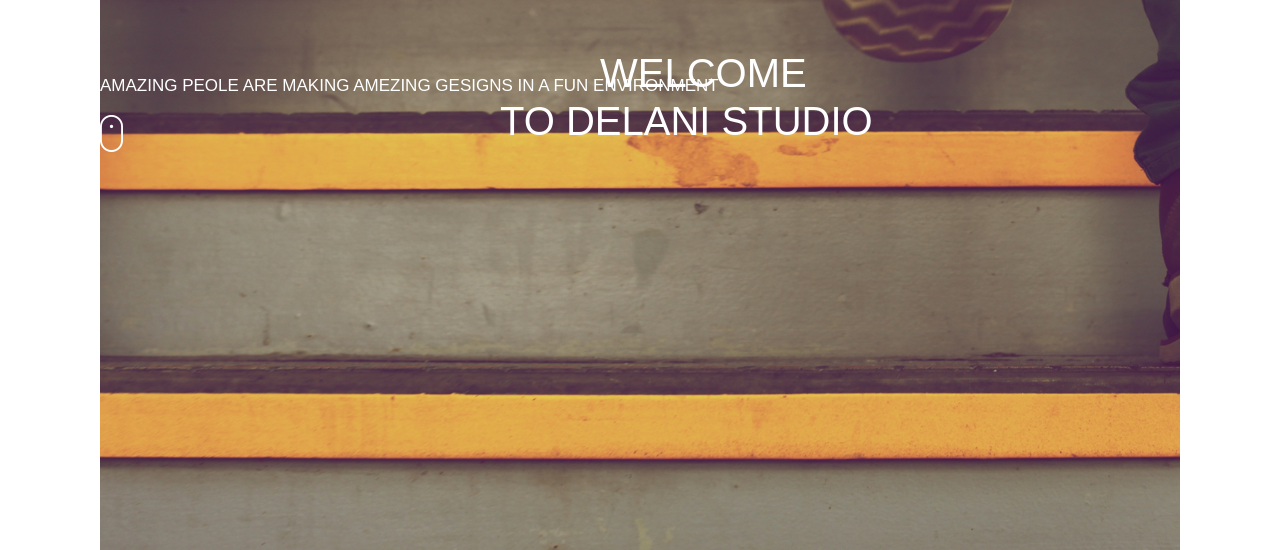
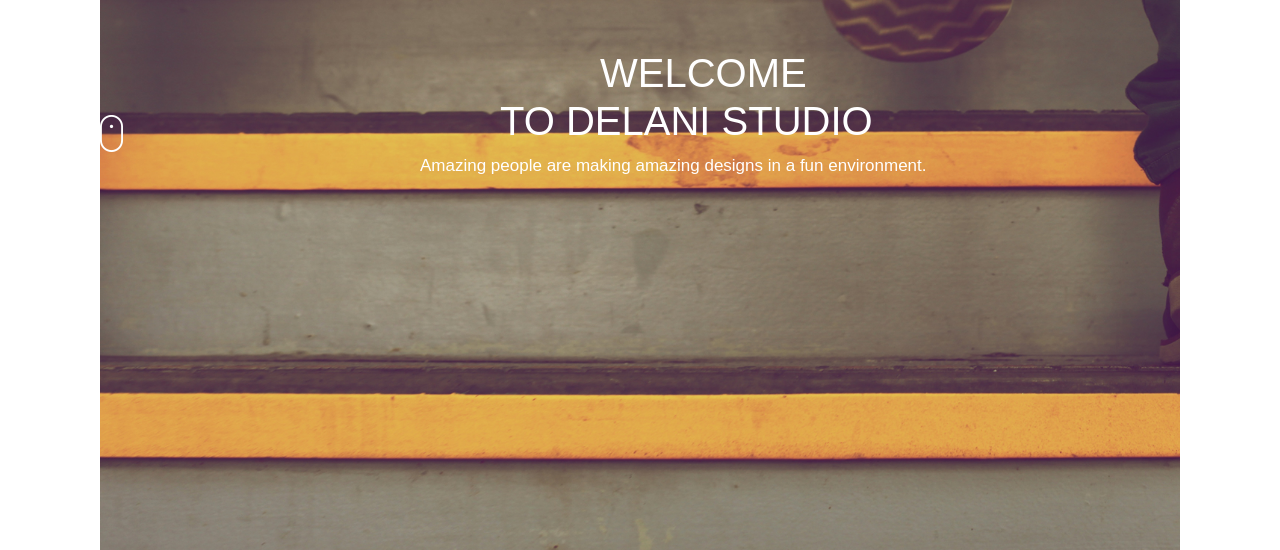
Before and after one commit to Kraft-Owaka/delani-studio-wk3-ip, a plain HTML site: page index.html in a window 1280 px wide. Shown: the part 247-797 px from the top of the page. Drawn offline with Linux system fonts and the light colour scheme; a web font is replaced by a local one.

Commit message:
changed the paragraph into small letters

```diff
--- a/css/styles.css
+++ b/css/styles.css
@@ -31,6 +31,7 @@ body{
     left: 530px;
     margin-top: 120px;
 }
+
 .title{
     position: relative;
     top: 80px;
@@ -39,6 +40,11 @@ body{
 #subheading{
     position: relative;
     left: -100px;
+}
+.paragraph{
+    position: relative;
+    top: 80px;
+    left: 320px;
 }
 .section-b{
     color: #fff;
--- a/index.html
+++ b/index.html
@@ -18,7 +18,7 @@
                     <h1>WELCOME<br> <span id="subheading">TO DELANI STUDIO</span></h1>
                 </div>
                 <div class="text">
-                    <p class="paragraph">AMAZING PEOLE ARE MAKING AMEZING GESIGNS IN A FUN ENVIRONMENT</p>
+                    <p class="paragraph">Amazing people are making amazing designs in a fun environment.</p>
                 </div>
                 <img src="image/mouse_click.png" class="mouse" alt="mouse">
         </div>
```
